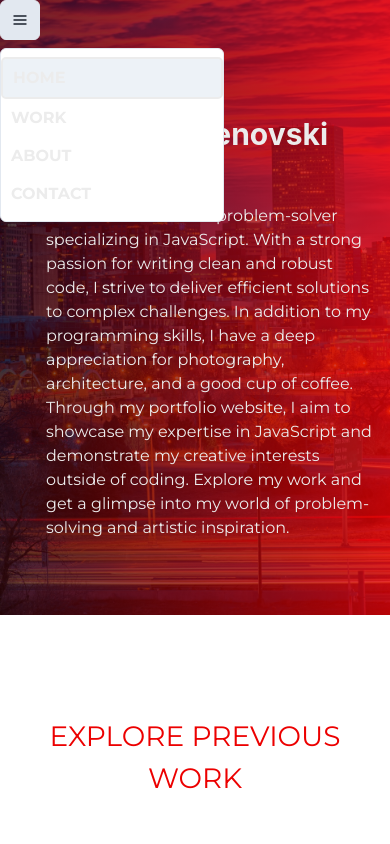
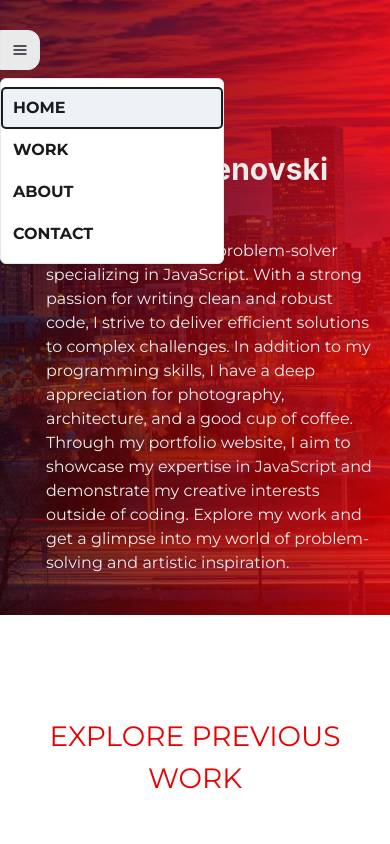
Before and after one commit to martinstojmenovski/Portfolio, a React (Create React App) app: page / in a window 390 px wide. Both pictures are taken after a click on the button "Options". Shown: the top 844 px of the page. Built offline with nearby package versions, Linux system fonts and the light colour scheme.

Commit message:
Hamburger menu has been designed.

```diff
--- a/src/Components/Dashboard.jsx
+++ b/src/Components/Dashboard.jsx
@@ -6,14 +6,12 @@ export default function Dashboard({ dashboard }) {
     const background = {
         position: "relative",
         top: "-100px",
-        // width: "100%",
         height: "80vh",
         backgroundImage: `url(${Background})` ,
         backgroundRepeat: "no-repeat",
         backgroundPosition: "50% 40%",
         backgroundSize: "cover",
         backgroundAttachment: "fixed",
-        // marginBottom: "100px",
     }
     const overlay = {
         position: "absolute",
@@ -22,22 +20,20 @@ export default function Dashboard({ dashboard }) {
         width: "100%",
         height: "100%",
         background: "linear-gradient(to right, rgba(45, 0, 0, 0.7), rgba(227, 0, 0, 0.8) 100%)",
-        display: "flex",
-        alignItems: "center",
     }
     return (
         <section style={background}  ref={dashboard}  id='DASHBOARD' className='DASHBOARD'>
             <div style={overlay}>
-            <Container position={"sticky"}
+            <Container  top={"0"} position={"sticky"}
 
              >
-                <Heading pl={"10px"} pt={"100px"} color={"#ececec"} >
+                <Heading pl={"10px"} pt={"150px"} color={"#ececec"} >
                     Martin Stojmenovski
                 </Heading>
                 <Heading mb={'30px'} pl={"10px"} as='h5' size='sm' color={"#ececec"}>
                     Software Engineer
                 </Heading>
-                <Text ml={"30px"} color={"#ececec"}>
+                <Text ml={"30px"} color={"#ececec"} >
                     I am a Denver-based problem-solver specializing in JavaScript.
                     With a strong passion for writing clean and robust code,
                     I strive to deliver efficient solutions to complex challenges.
--- a/src/Components/Navigation.js
+++ b/src/Components/Navigation.js
@@ -4,13 +4,15 @@ import Project from './Project'
 import Skills from './Skills'
 import Dashboard from './Dashboard'
 import { useEffect, useRef, useState } from 'react'
-import { Flex } from '@chakra-ui/react'
-import { useMediaQuery,   Menu,
+import { Flex, position } from '@chakra-ui/react'
+import {
+    useMediaQuery, Menu,
     MenuButton,
     MenuList,
     MenuItem,
-IconButton} from '@chakra-ui/react'
-    import { HamburgerIcon} from '@chakra-ui/icons'
+    IconButton
+} from '@chakra-ui/react'
+import { HamburgerIcon } from '@chakra-ui/icons'
 
 
 export default function Navigation() {
@@ -34,8 +36,8 @@ export default function Navigation() {
 
     // black background navigation menu when scroll
     const blackNavbar = () => {
-        if (window.scrollY >= 30) {
-            setBlack("linear-gradient(to right, rgba(45, 0, 0, 1), rgba(227, 0, 0, 1) 100%)")
+        if (window.scrollY >= 150) {
+            setBlack("rgba(45, 0, 0, 1)")
         } else {
             setBlack("transparent")
         }
@@ -78,6 +80,16 @@ export default function Navigation() {
         borderRadius: "5px",
     }
     const desktopMenu = (
+        <nav style={{
+            position: "sticky",
+            top: "0",
+            zIndex: "1",
+            background: black,
+            transition: "background 1s linear",
+
+
+        }}
+        >
         <Flex as="ul"
             justifyContent="space-evenly"
             width="60%"
@@ -85,29 +97,46 @@ export default function Navigation() {
             textAlign="center"
             height="60px"
             alignItems="center"
+
         >
             <li style={{ ...styleList, border: "2px solid" }} className={'DASHBOARD'} onClick={() => scrollToSection(dashboard)} >HOME</li>
             <li style={styleList} className={'PROJECT'} onClick={() => scrollToSection(project)} >WORK</li>
             <li style={styleList} className={'ABOUT'} onClick={() => scrollToSection(about)} >ABOUT</li>
-                    <li style={styleList} className={'CONTACT'} onClick={() => scrollToSection(skills)} >CONT-ACT</li>
+            <li style={styleList} className={'CONTACT'} onClick={() => scrollToSection(skills)} >CONTACT</li>
         </Flex>
+        </nav>
+
     )
+
     const mobileMenu = (
+        <nav style={{
+            position: "sticky",
+            top: "30px",
+            zIndex: "1",
+        }}
+        >
         <Menu>
             <MenuButton
                 as={IconButton}
                 aria-label='Options'
                 icon={<HamburgerIcon />}
                 variant='outline'
+                style={{
+                    backgroundColor: "rgb(234, 234, 234)",
+                    borderRadius: "0 30% 30% 0",
+                }}
             />
-  <MenuList>
-    <MenuItem style={{ ...styleList, border: "2px solid" }} className={'DASHBOARD'} onClick={() => scrollToSection(dashboard)} >HOME</MenuItem>
-    <MenuItem style={styleList} className={'PROJECT'} onClick={() => scrollToSection(project)} >WORK</MenuItem>
-    <MenuItem style={styleList} className={'ABOUT'} onClick={() => scrollToSection(about)} >ABOUT</MenuItem>
-    <MenuItem style={styleList} className={'CONTACT'} onClick={() => scrollToSection(skills)} >CONTACT</MenuItem>
+            <MenuList as={"ul"}>
+                <MenuItem as={"li"} style={{ ...styleList, color: "#1b1b1b", border: "2px solid" }} className={'DASHBOARD'} onClick={() => scrollToSection(dashboard)} >HOME</MenuItem>
+                <MenuItem as={"li"} style={{ ...styleList, color: "#1b1b1b" }} className={'PROJECT'} onClick={() => scrollToSection(project)} >WORK</MenuItem>
+                <MenuItem as={"li"} style={{ ...styleList, color: "#1b1b1b" }} className={'ABOUT'} onClick={() => scrollToSection(about)} >ABOUT</MenuItem>
+                <MenuItem as={"li"} style={{ ...styleList, color: "#1b1b1b" }} className={'CONTACT'} onClick={() => scrollToSection(skills)} >CONTACT</MenuItem>
             </MenuList>
         </Menu>
+        </nav>
     )
+
+
 
     const [isLargerThan480] = useMediaQuery('(min-width: 480px)')
 
@@ -117,16 +146,11 @@ export default function Navigation() {
 
     return (
         <div>
-            <nav style={{
-                background: black ,
-                width: "100%",
-                position: "sticky",
-                top: "0",
-                margin: "auto",
-                zIndex: "1",
-                transition: "1s"
-            }}
-            >
+
+
+
+
+
 
 
                 {isLargerThan480 ? desktopMenu : mobileMenu}
@@ -135,7 +159,8 @@ export default function Navigation() {
 
 
 
-            </nav>
+
+
             <Dashboard dashboard={dashboard} />
             <Project project={project} />
             <About about={about} />
```
Lines whose indentation alone changed are shown as unchanged.
